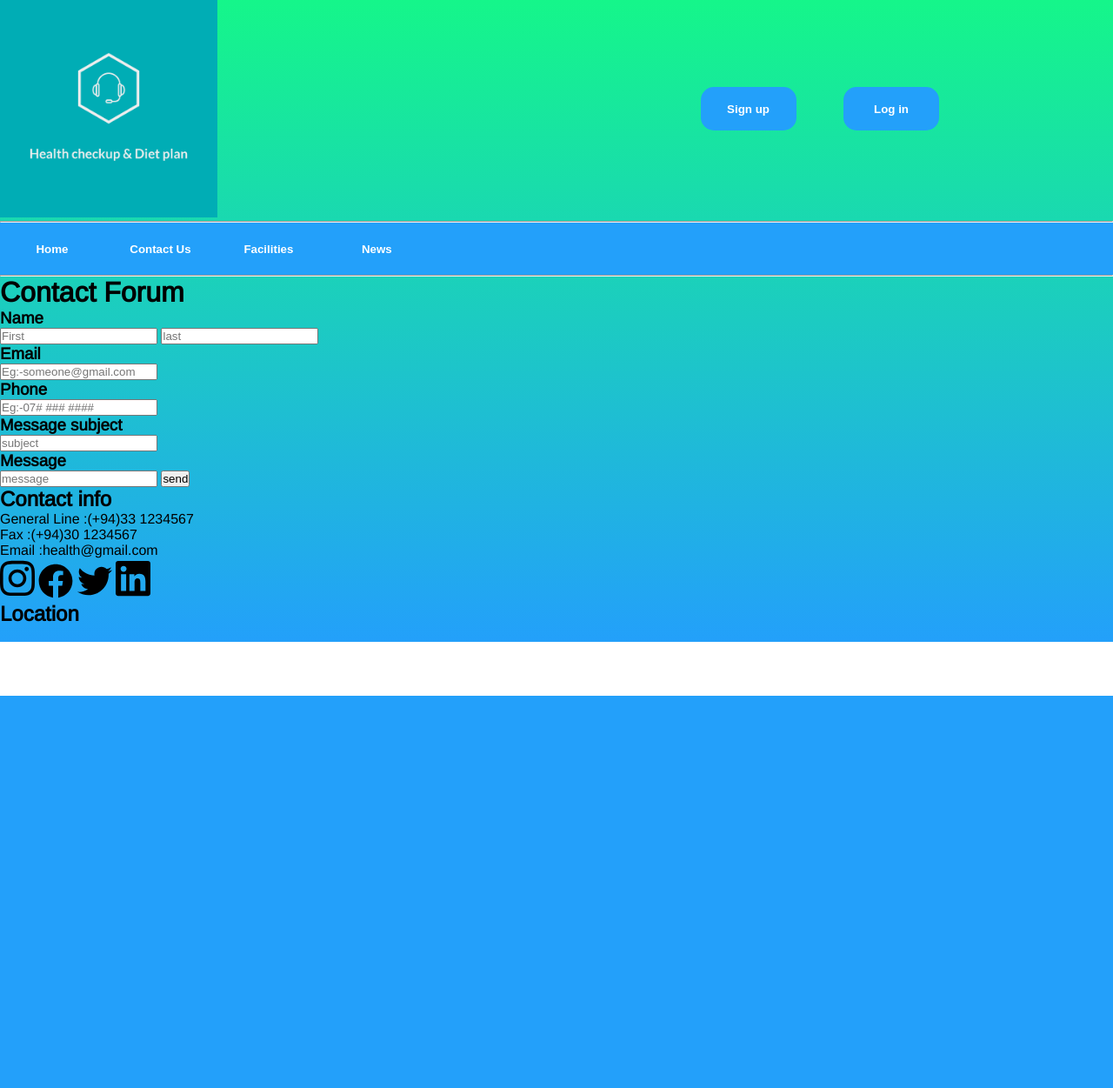
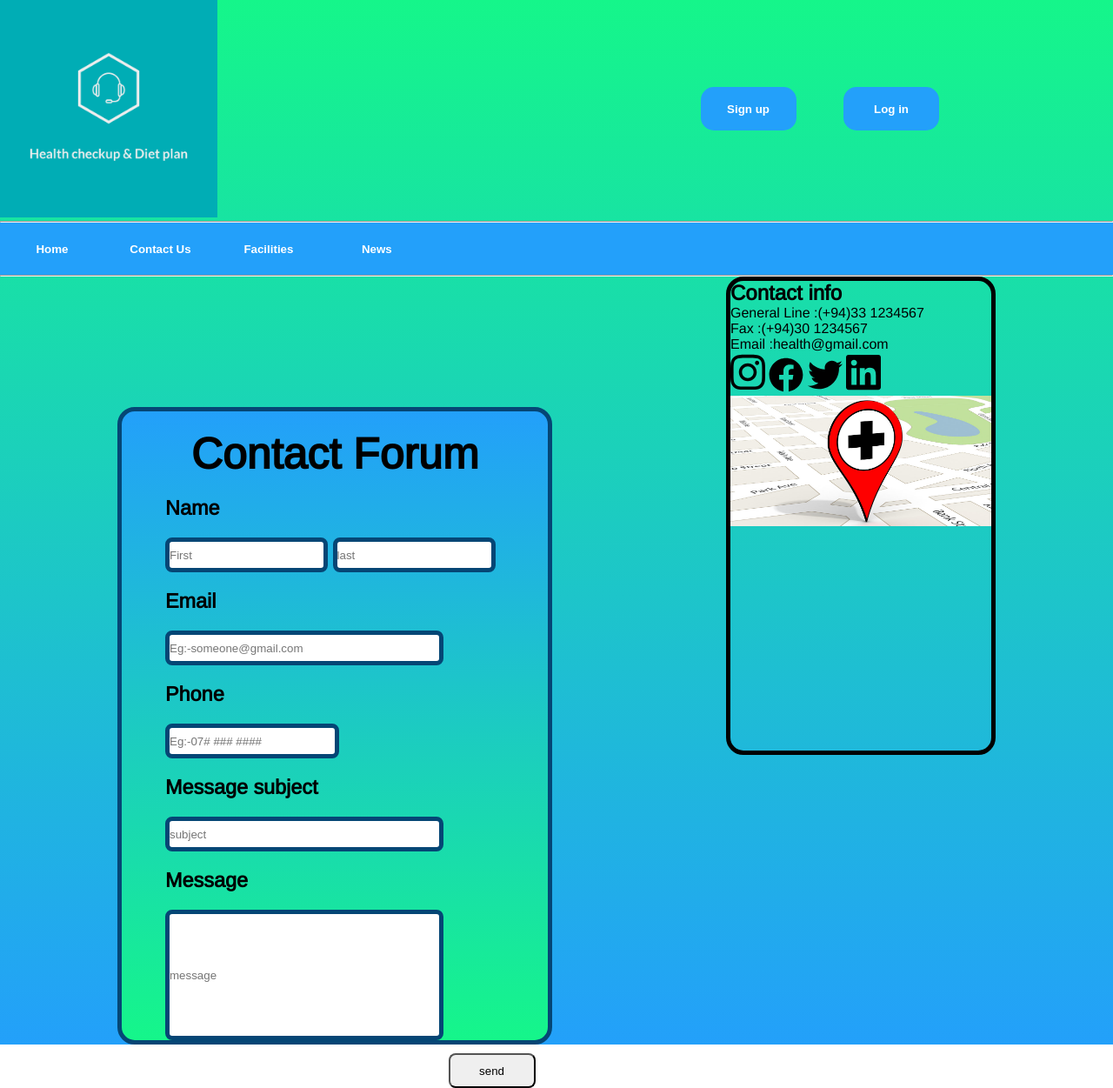
Before and after one commit to hxshan/Health_CheckUp_System, a PHP site: page /contact.html in a window 1280 px wide. Shown: the whole page at 87% size. Before the commit the page ends 800 px from the top, so only its background shows below. Run offline with PHP 8.4, Linux system fonts and the light colour scheme.

Commit message:
contact page half done

```diff
--- a/Static_site.css
+++ b/Static_site.css
@@ -148,3 +148,90 @@ svg{
     margin: auto;
     padding-bottom: 100px;
 }
+
+/*------------------------------------------contact page css---------------------------------------------------------------------------------------*/
+
+.container{
+    display: flex;
+    flex-direction: row;
+    justify-content: center;
+    min-height: 100vh;
+}
+
+.contact{
+    border: 5px solid #054675;
+    max-height: 800px;
+    min-width: 500px;
+    border-radius: 20px;
+    align-items: center;
+    background-image: linear-gradient(#23A0FA,#15F68A);
+    margin-top: 150px;
+}
+
+.info{
+    border: 5px solid black;
+    max-height: 550px;
+    margin-left: 200px;
+    border-radius: 20px;
+}
+
+.contact h1{
+    text-align: center;
+    font-size: 50px;
+    margin-top: 20px;
+}
+form{
+    font-size: 20px;
+    margin-left: 50px;
+}
+
+form #fname{
+    border-radius: 8px;
+    border:5px solid #054675;
+    height: 40px;
+    margin-top: 20px;
+}
+form #lname{
+    border-radius: 8px;
+    height: 40px;
+    border:5px solid #054675;
+}
+form #email{
+    border-radius: 8px;
+    height: 40px;
+    width: 320px;
+    margin-top: 20px;
+    border:5px solid #054675;
+}
+form #phone{
+    border-radius: 8px;
+    height: 40px;
+    width: 200px;
+    margin-top: 20px;
+    border:5px solid #054675;
+}
+form #subject{
+    border-radius: 8px;
+    height: 40px;
+    width: 320px;
+    margin-top: 20px;
+    border:5px solid #054675;
+}
+form #message{
+    border-radius: 8px;
+    height: 150px;
+    width: 320px;
+    margin-top: 20px;
+    border:5px solid #054675;
+}
+form #send{
+    border-radius: 8px;
+    height: 40px;
+    width: 100px;
+    position: relative;
+    top: 110px;
+    cursor: pointer;
+}
+form h3{
+    margin-top: 20px;
+}
--- a/contact.html
+++ b/contact.html
@@ -26,6 +26,8 @@
         <a href="news.html"><button>News</button></a>
         <hr />
         </div>
+        <div class="container">
+        <div class="contact">
         <h1>Contact Forum</h1>
         <form>
           <h3>Name</h3>
@@ -59,8 +61,9 @@
             name="message"
             placeholder="message"
           />
-          <input type="submit" value="send" />
+          <input id="send" type="submit" value="send" />
         </form>
+        </div>
         <div class="info">
           <h2>Contact info</h2>
           <p>General Line :(+94)33 1234567</p>
@@ -70,10 +73,10 @@
           <img src="images/facebook.svg" width="40px" />
           <img src="images/twitter.svg" width="40px" />
           <img src="images/linkedin.svg" width="40px" />
+          <div class="location">
+            <img src="images/location.jpg" width="300px">
+          </div>
         </div>
-        <div class="locatiom">
-          <h2>Location</h2>
-          <img src="" />
         </div>
     </main>
   </body>
```
Also changed, not shown: images/location.jpg (added).
